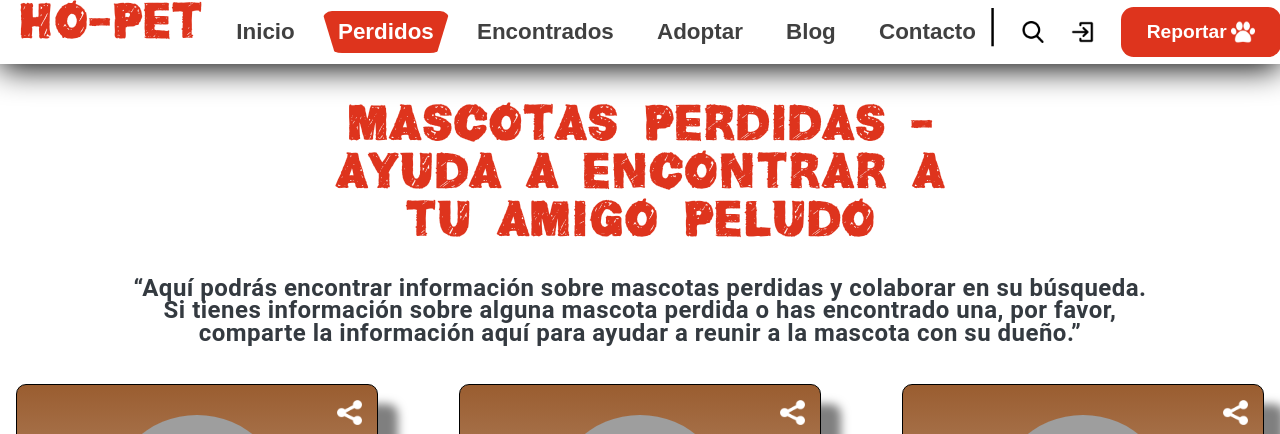
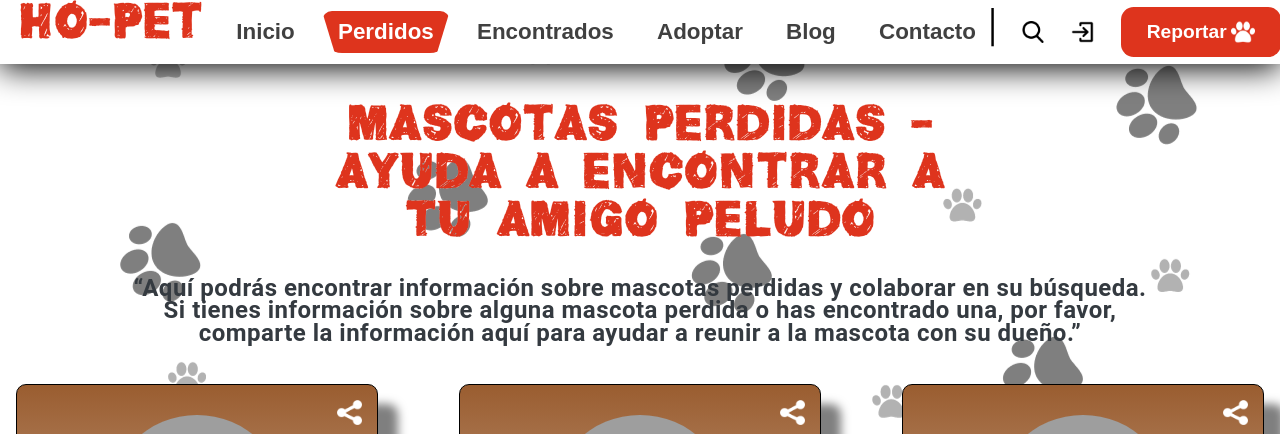
Before and after one commit to santiudev/software-mascotas, a React (Create React App) app: page /perdidos in a window 1280 px wide. Shown: the top 434 px of the page. Built offline with nearby package versions, Linux system fonts and the light colour scheme; grey boxes are pictures that could not be loaded.

Commit message:
Colocando todo dentro de un contenedor para el bg

```diff
--- a/src/vistas/perdidos.jsx
+++ b/src/vistas/perdidos.jsx
@@ -12,14 +12,15 @@ const Perdidos = () => {
 	return (
 		<>
 			<Nav />
-			<section className={styles["texto-container"]}>
-				<article className={styles["texto-container__titulo"]}>
+			<div className={styles.perdidos__container}>
+				<section className={styles['texto-container']}>
+					<article className={styles['texto-container__titulo']}>
 						<LetraTitulo
 							texto="Mascotas perdidas - Ayuda a encontrar a tu amigo peludo"
 							clase="letra-titulo--red"
 						/>
 					</article>
-				<article className={styles["texto-container__subtitulo"]}>
+					<article className={styles['texto-container__subtitulo']}>
 						<LetraParrafo
 							texto="“Aquí podrás encontrar información sobre mascotas perdidas y colaborar
 						en su búsqueda. Si tienes información sobre alguna mascota perdida o has
@@ -48,6 +49,7 @@ const Perdidos = () => {
 					)}
 				</section>
 				<Paginacion />
+			</div>
 			<Footer />
 		</>
 	);
```
Lines whose indentation alone changed are shown as unchanged.
